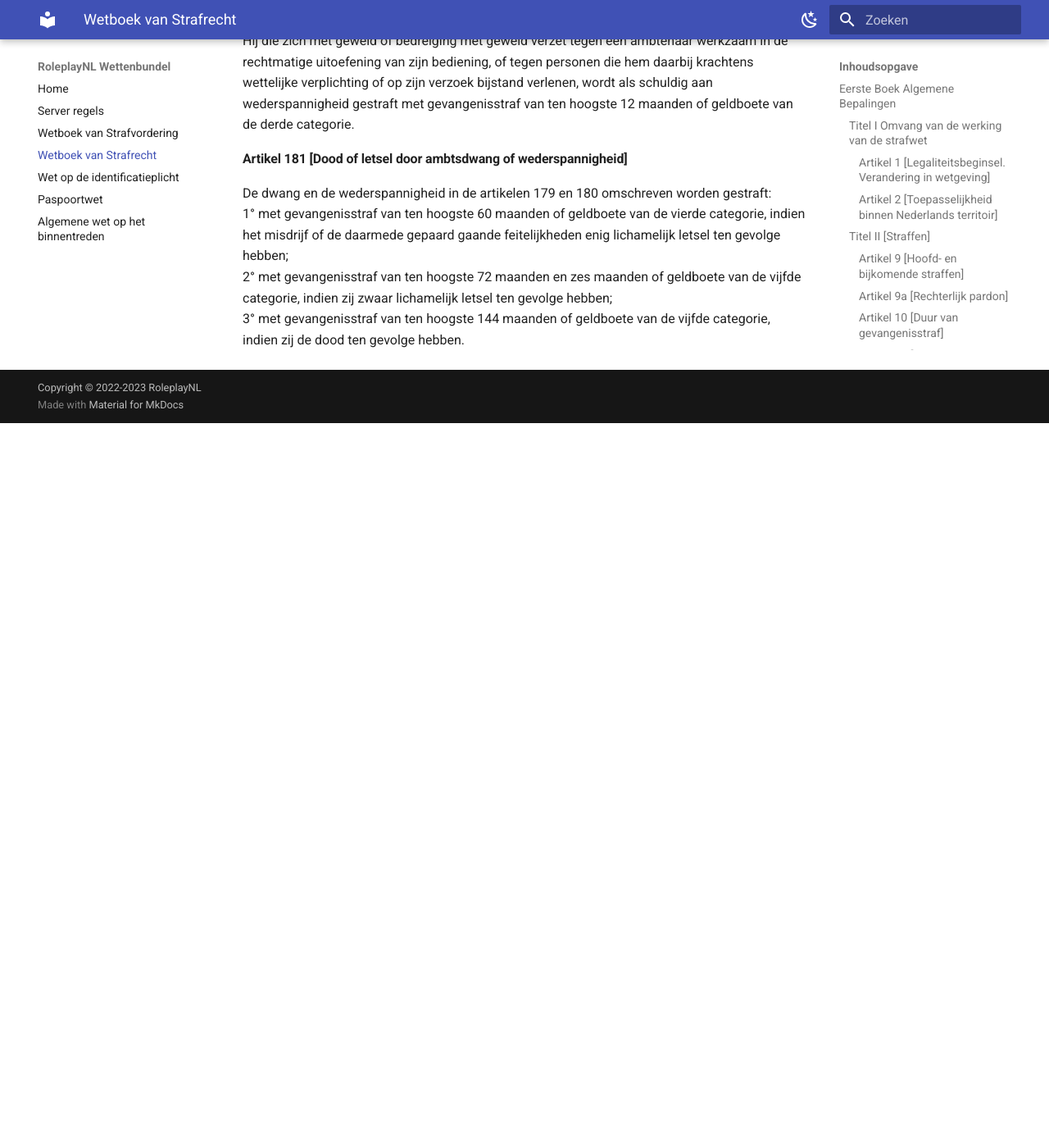
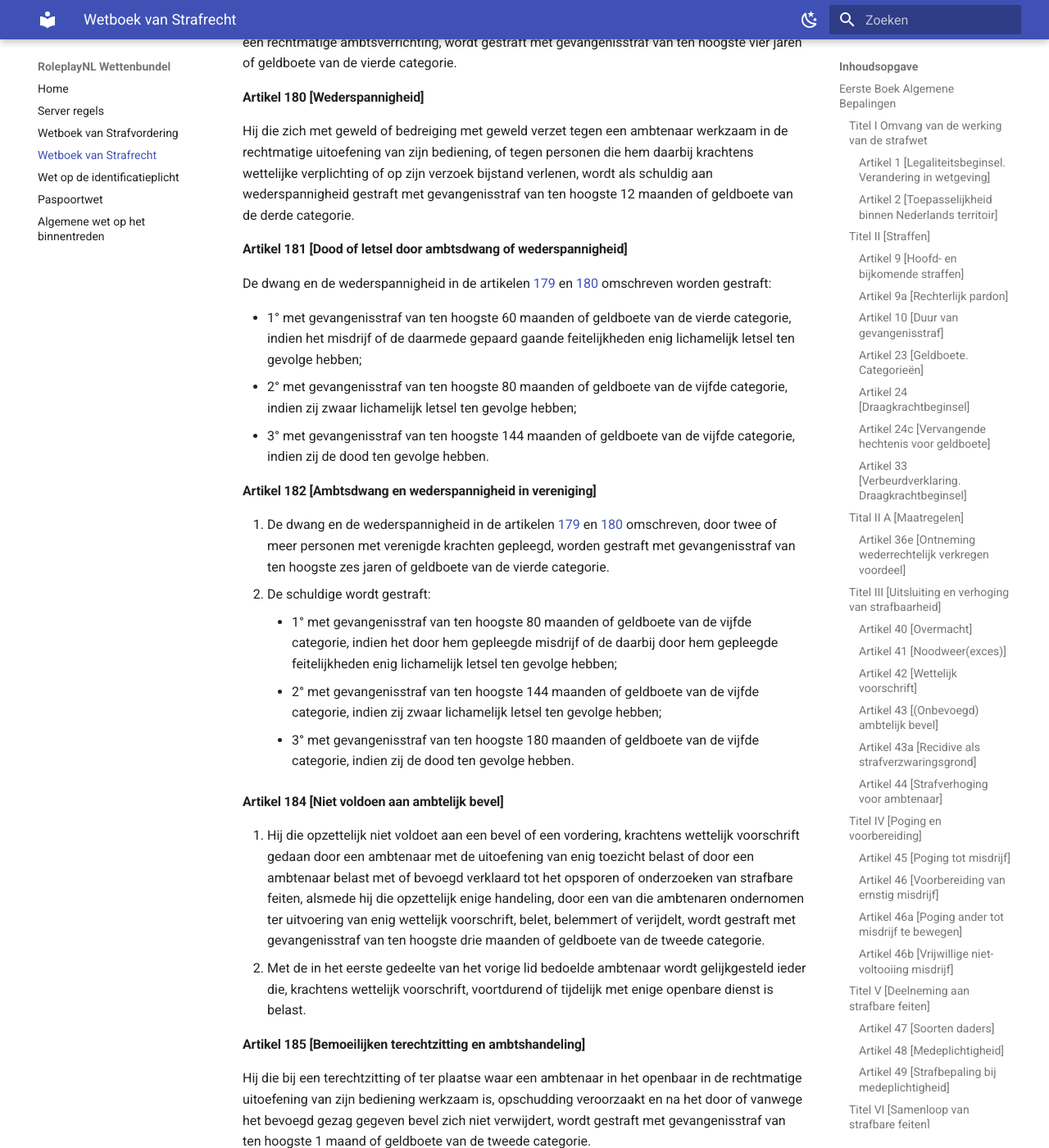
Before and after one commit to EnriqueFernandez20/FutureRP-Wettenbundel, an MkDocs documentation site: the page built from docs/wetboek-van-strafrecht.md, in a window 1280 px wide and 1400 px high, scrolled down 12046 px. Shown: the whole window at 82% size. Built offline with MkDocs 1.6.1 and Material for MkDocs 9.7.7, drawn with Linux system fonts in a browser that asks for light colours; before the commit the page ends 12562 px from its top, so only the background shows below that; some of the changed text lies outside the part shown.

Commit message:
Update wetboek-van-strafrecht.md

```diff
--- a/docs/wetboek-van-strafrecht.md
+++ b/docs/wetboek-van-strafrecht.md
@@ -12,14 +12,14 @@
 #### Artikel 9 [Hoofd- en bijkomende straffen]
 1. De straffen zijn:
     1. hoofdstraffen:
-        1° gevangenisstraf;
-        2° hechtenis;
-        3° taakstraf;
-        4° geldboete;
+        - 1° gevangenisstraf;
+        - 2° hechtenis;
+        - 3° taakstraf;
+        - 4° geldboete;
     2. bijkomende straffen:
-        1° ontzetting van bepaalde rechten;
-        2° verbeurdverklaring;
-        3° openbaarmaking van de rechterlijke uitspraak.
+        - 1° ontzetting van bepaalde rechten;
+        - 2° verbeurdverklaring;
+        - 3° openbaarmaking van de rechterlijke uitspraak.
 2. Ten aanzien van misdrijven die worden bedreigd met een vrijheidsstraf of een geldboete of ten aanzien van overtredingen die worden bedreigd met een vrijheidsstraf kan, behoudens in bij de wet bepaalde gevallen, in plaats daarvan een taakstraf worden opgelegd.
 3. In het geval gevangenisstraf, hechtenis, vervangende hechtenis daaronder niet begrepen, of een taakstraf wordt opgelegd, kan tevens een geldboete worden opgelegd.
 4. In geval van veroordeling tot gevangenisstraf of tot hechtenis, vervangende hechtenis daaronder niet begrepen, waarvan het onvoorwaardelijk ten uitvoer te leggen deel ten hoogste zes maanden bedraagt, kan de rechter tevens een taakstraf opleggen.
@@ -111,14 +111,14 @@
 ### Titel V [Deelneming aan strafbare feiten]
 #### Artikel 47 [Soorten daders]
 1. Als daders van een strafbaar feit worden gestraft:
-    1° zij die het feit plegen, doen plegen of medeplegen;
-    2° zij die door giften, beloften, misbruik van gezag, geweld, bedreiging, of misleiding of door het verschaffen van gelegenheid, middelen of inlichtingen het feit opzettelijk uitlokken.
+    - 1° zij die het feit plegen, doen plegen of medeplegen;
+    - 2° zij die door giften, beloften, misbruik van gezag, geweld, bedreiging, of misleiding of door het verschaffen van gelegenheid, middelen of inlichtingen het feit opzettelijk uitlokken.
 2. Ten aanzien van de laatsten komen alleen die handelingen in aanmerking die zij opzettelijk hebben uitgelokt, benevens hun gevolgen.
 
 #### Artikel 48 [Medeplichtigheid]
 Als medeplichtigen van een misdrijf worden gestraft:
-1° zij die opzettelijk behulpzaam zijn bij het plegen van het misdrijf;
-2° zij die opzettelijk gelegenheid, middelen of inlichtingen verschaffen tot het plegen van het misdrijf.
+- 1° zij die opzettelijk behulpzaam zijn bij het plegen van het misdrijf;
+- 2° zij die opzettelijk gelegenheid, middelen of inlichtingen verschaffen tot het plegen van het misdrijf.
 
 #### Artikel 49 [Strafbepaling bij medeplichtigheid]
 1. Het maximum van de hoofdstraffen op het misdrijf gesteld wordt bij medeplichtigheid met een derde verminderd.
@@ -153,8 +153,8 @@
 #### Artikel 68 [Ne bis in idem]
 1. Behoudens de gevallen waarin rechterlijke uitspraken voor herziening vatbaar zijn, kan niemand andermaal worden vervolgd wegens een feit waarover te zijnen aanzien bij gewijsde van de rechter in Nederland, Aruba, Curaçao, Sint Maarten of de openbare lichamen Bonaire, Sint Eustatius en Saba onherroepelijk is beslist.
 2. Is het gewijsde afkomstig van een andere rechter, dan heeft tegen dezelfde persoon wegens hetzelfde feit geen vervolging plaats in geval van:
-    1° vrijspraak of ontslag van rechtsvervolging;
-    2° veroordeling, indien een straf is opgelegd, gevolgd door gehele uitvoering, gratie of verjaring der straf.
+    - 1° vrijspraak of ontslag van rechtsvervolging;
+    - 2° veroordeling, indien een straf is opgelegd, gevolgd door gehele uitvoering, gratie of verjaring der straf.
 3. Niemand kan worden vervolgd wegens een feit dat te zijnen aanzien in een vreemde staat onherroepelijk is afgedaan door de voldoening aan een voorwaarde, door de bevoegde autoriteit gesteld ter voorkoming van strafvervolging.
 
 #### Artikel 69 [Dood van verdachte]
@@ -213,9 +213,9 @@
 #### Artikel 141 [Openlijke geweldpleging]
 1. Zij die openlijk in vereniging geweld plegen tegen personen of goederen, worden gestraft met gevangenisstraf van ten hoogste 54 maanden of geldboete van de vierde categorie.
 2. De schuldige wordt gestraft:
-    1° met gevangenisstraf van ten hoogste zes jaren of geldboete van de vierde categorie, indien hij opzettelijk goederen vernielt of indien het door hem gepleegde geweld enig lichamelijk letsel ten gevolge heeft;
-    2° met gevangenisstraf van ten hoogste negen jaren of geldboete van de vijfde categorie, indien dat geweld zwaar lichamelijk letsel ten gevolge heeft;
-    3° met gevangenisstraf van ten hoogste twaalf jaren of geldboete van de vijfde categorie, indien dat geweld de dood ten gevolge heeft.
+    - 1° met gevangenisstraf van ten hoogste zes jaren of geldboete van de vierde categorie, indien hij opzettelijk goederen vernielt of indien het door hem gepleegde geweld enig lichamelijk letsel ten gevolge heeft;
+    - 2° met gevangenisstraf van ten hoogste negen jaren of geldboete van de vijfde categorie, indien dat geweld zwaar lichamelijk letsel ten gevolge heeft;
+    - 3° met gevangenisstraf van ten hoogste twaalf jaren of geldboete van de vijfde categorie, indien dat geweld de dood ten gevolge heeft.
 3. [Artikel 81](#artikel-81-begripsbepaling-plegen-van-geweld) blijft buiten toepassing.
 
 #### Artikel 141a [Hulp bij geweldpleging]
@@ -234,15 +234,15 @@
 ### Titel VII [Misdrijven waardoor de algemene veiligheid van personen of goederen wordt in gevaar gebracht]
 #### Artikel 157 [Opzettelijk brand, ontploffing of overstroming veroorzaken]
 Hij die opzettelijk brand sticht, een ontploffing teweegbrengt of een overstroming veroorzaakt, wordt gestraft:
-    1° met gevangenisstraf van ten hoogste twaalf jaren of geldboete van de vijfde categorie, indien daarvan gemeen gevaar voor goederen te duchten is;
-    2° met gevangenisstraf van ten hoogste vijftien jaren of geldboete van de vijfde categorie, indien daarvan levensgevaar of gevaar voor zwaar lichamelijk letsel voor een ander te duchten is;
-    3° met levenslange gevangenisstraf of tijdelijke van ten hoogste dertig jaren of geldboete van de vijfde categorie, indien daarvan levensgevaar voor een ander te duchten is en het feit iemands dood ten gevolge heeft.
+- 1° met gevangenisstraf van ten hoogste twaalf jaren of geldboete van de vijfde categorie, indien daarvan gemeen gevaar voor goederen te duchten is;
+- 2° met gevangenisstraf van ten hoogste vijftien jaren of geldboete van de vijfde categorie, indien daarvan levensgevaar of gevaar voor zwaar lichamelijk letsel voor een ander te duchten is;
+- 3° met levenslange gevangenisstraf of tijdelijke van ten hoogste dertig jaren of geldboete van de vijfde categorie, indien daarvan levensgevaar voor een ander te duchten is en het feit iemands dood ten gevolge heeft.
 
 ### Titel VIII [Misdrijven tegen het openbaar gezag]
 #### Artikel 177 [Omkoping van ambtenaar]
 1. Met gevangenisstraf van ten hoogste zes jaren of geldboete van de vijfde categorie wordt gestraft:
-    1° hij die een ambtenaar een gift of belofte doet dan wel een dienst verleent of aanbiedt met het oogmerk om hem te bewegen in zijn bediening iets te doen of na te laten;
-    2° hij die een ambtenaar een gift of belofte doet dan wel een dienst verleent of aanbiedt ten gevolge of naar aanleiding van hetgeen door deze in zijn huidige of vroegere bediening is gedaan of nagelaten.
+    - 1° hij die een ambtenaar een gift of belofte doet dan wel een dienst verleent of aanbiedt met het oogmerk om hem te bewegen in zijn bediening iets te doen of na te laten;
+    - 2° hij die een ambtenaar een gift of belofte doet dan wel een dienst verleent of aanbiedt ten gevolge of naar aanleiding van hetgeen door deze in zijn huidige of vroegere bediening is gedaan of nagelaten.
 2. Met dezelfde straf wordt gestraft hij die een feit als in het eerste lid, onder 1°, omschreven, begaat jegens een persoon in het vooruitzicht van een dienstbetrekking bij een overheidswerkgever, indien de dienstbetrekking bij een overheidswerkgever is gevolgd.
 3. Indien de schuldige een van de misdrijven omschreven in dit artikel in zijn beroep begaat, kan hij van de uitoefening van dat beroep worden ontzet.
 
@@ -253,7 +253,34 @@
 Hij die zich met geweld of bedreiging met geweld verzet tegen een ambtenaar werkzaam in de rechtmatige uitoefening van zijn bediening, of tegen personen die hem daarbij krachtens wettelijke verplichting of op zijn verzoek bijstand verlenen, wordt als schuldig aan wederspannigheid gestraft met gevangenisstraf van ten hoogste 12 maanden of geldboete van de derde categorie.
 
 #### Artikel 181 [Dood of letsel door ambtsdwang of wederspannigheid]
-De dwang en de wederspannigheid in de artikelen 179 en 180 omschreven worden gestraft:
-    1° met gevangenisstraf van ten hoogste 60 maanden of geldboete van de vierde categorie, indien het misdrijf of de daarmede gepaard gaande feitelijkheden enig lichamelijk letsel ten gevolge hebben;
-    2° met gevangenisstraf van ten hoogste 72 maanden en zes maanden of geldboete van de vijfde categorie, indien zij zwaar lichamelijk letsel ten gevolge hebben;
-    3° met gevangenisstraf van ten hoogste 144 maanden of geldboete van de vijfde categorie, indien zij de dood ten gevolge hebben.
+De dwang en de wederspannigheid in de artikelen [179](#artikel-179-ambtsdwang) en [180](#artikel-180-wederspannigheid) omschreven worden gestraft:
+
+- 1° met gevangenisstraf van ten hoogste 60 maanden of geldboete van de vierde categorie, indien het misdrijf of de daarmede gepaard gaande feitelijkheden enig lichamelijk letsel ten gevolge hebben;
+- 2° met gevangenisstraf van ten hoogste 80 maanden of geldboete van de vijfde categorie, indien zij zwaar lichamelijk letsel ten gevolge hebben;
+- 3° met gevangenisstraf van ten hoogste 144 maanden of geldboete van de vijfde categorie, indien zij de dood ten gevolge hebben.
+
+#### Artikel 182 [Ambtsdwang en wederspannigheid in vereniging]
+1. De dwang en de wederspannigheid in de artikelen [179](#artikel-179-ambtsdwang) en [180](#artikel-180-wederspannigheid) omschreven, door twee of meer personen met verenigde krachten gepleegd, worden gestraft met gevangenisstraf van ten hoogste zes jaren of geldboete van de vierde categorie.
+2. De schuldige wordt gestraft:
+    - 1° met gevangenisstraf van ten hoogste 80 maanden of geldboete van de vijfde categorie, indien het door hem gepleegde misdrijf of de daarbij door hem gepleegde feitelijkheden enig lichamelijk letsel ten gevolge hebben;
+    - 2° met gevangenisstraf van ten hoogste 144 maanden of geldboete van de vijfde categorie, indien zij zwaar lichamelijk letsel ten gevolge hebben;
+    - 3° met gevangenisstraf van ten hoogste 180 maanden of geldboete van de vijfde categorie, indien zij de dood ten gevolge hebben.
+
+#### Artikel 184 [Niet voldoen aan ambtelijk bevel]
+1. Hij die opzettelijk niet voldoet aan een bevel of een vordering, krachtens wettelijk voorschrift gedaan door een ambtenaar met de uitoefening van enig toezicht belast of door een ambtenaar belast met of bevoegd verklaard tot het opsporen of onderzoeken van strafbare feiten, alsmede hij die opzettelijk enige handeling, door een van die ambtenaren ondernomen ter uitvoering van enig wettelijk voorschrift, belet, belemmert of verijdelt, wordt gestraft met gevangenisstraf van ten hoogste drie maanden of geldboete van de tweede categorie.
+2. Met de in het eerste gedeelte van het vorige lid bedoelde ambtenaar wordt gelijkgesteld ieder die, krachtens wettelijk voorschrift, voortdurend of tijdelijk met enige openbare dienst is belast.
+
+#### Artikel 185 [Bemoeilijken terechtzitting en ambtshandeling]
+Hij die bij een terechtzitting of ter plaatse waar een ambtenaar in het openbaar in de rechtmatige uitoefening van zijn bediening werkzaam is, opschudding veroorzaakt en na het door of vanwege het bevoegd gezag gegeven bevel zich niet verwijdert, wordt gestraft met gevangenisstraf van ten hoogste 1 maand of geldboete van de tweede categorie.
+
+#### Artikel 186 [Samenscholing]
+Hij die opzettelijk bij gelegenheid van een volksoploop zich niet onmiddellijk verwijdert na het derde door of vanwege het bevoegd gezag gegeven bevel, wordt, als schuldig aan deelneming aan samenscholing, gestraft met gevangenisstraf van ten hoogste drie maanden of geldboete van de tweede categorie.
+
+#### Artikel 188 [Valse aangifte of klacht]
+Hij die aangifte of klacht doet dat een strafbaar feit gepleegd is, wetende dat het niet gepleegd is, wordt gestraft met gevangenisstraf van ten hoogste 12 maanden of geldboete van de derde categorie.
+
+#### Artikel 189 [Hulp aan dader na misdrijf]
+1. Met gevangenisstraf van ten hoogste zes maanden of geldboete van de derde categorie wordt gestraft:
+    - 1° hij die opzettelijk iemand die schuldig is aan of verdachte is van enig misdrijf, verbergt of hem behulpzaam is in het ontkomen aan de nasporing van of aanhouding door de ambtenaren van de justitie of politie;
+    - 2° hij die nadat enig misdrijf is gepleegd, met het oogmerk om het te bedekken of de nasporing of vervolging te beletten of te bemoeilijken, voorwerpen waarop of waarmede het misdrijf gepleegd is of andere sporen van het misdrijf vernietigt, wegmaakt, verbergt of aan het onderzoek van de ambtenaren van de justitie of politie onttrekt;
+    - 3° hij die opzettelijk voorwerpen die kunnen dienen om de waarheid aan de dag te brengen of om wederrechtelijk verkregen voordeel als bedoeld in [artikel 36e](#artikel-36e-ontneming-wederrechtelijk-verkregen-voordeel) aan te tonen, met het oogmerk om de inbeslagneming daarvan te beletten, te belemmeren of te verijdelen, verbergt, vernietigt, wegmaakt of aan het onderzoek van de ambtenaren van de justitie of politie onttrekt, dan wel door het opzettelijk verstrekken van gegevens of inlichtingen aan derden die inbeslagneming belet, belemmert of verijdelt.
```
